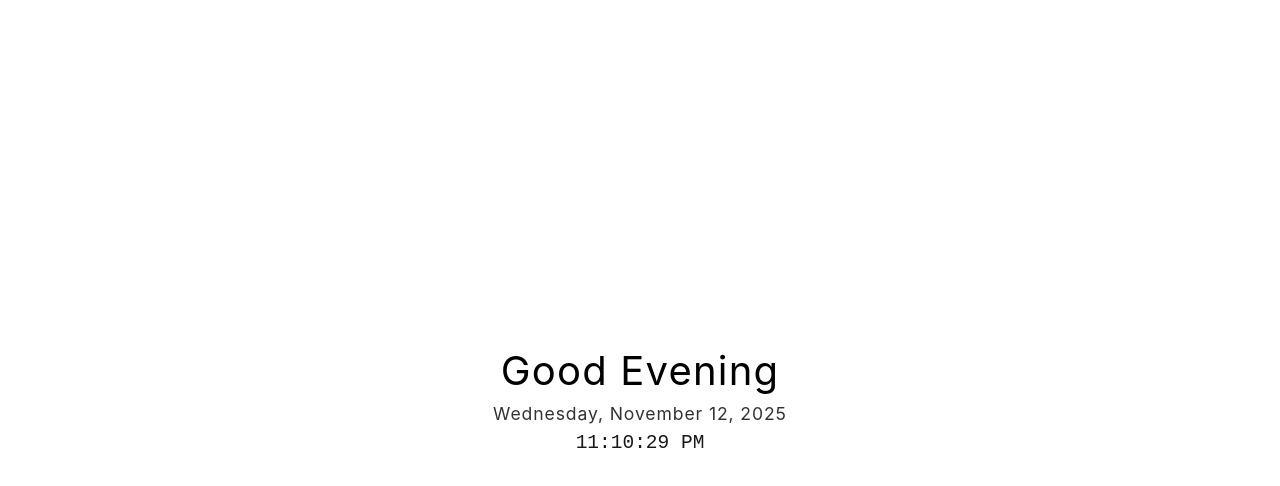
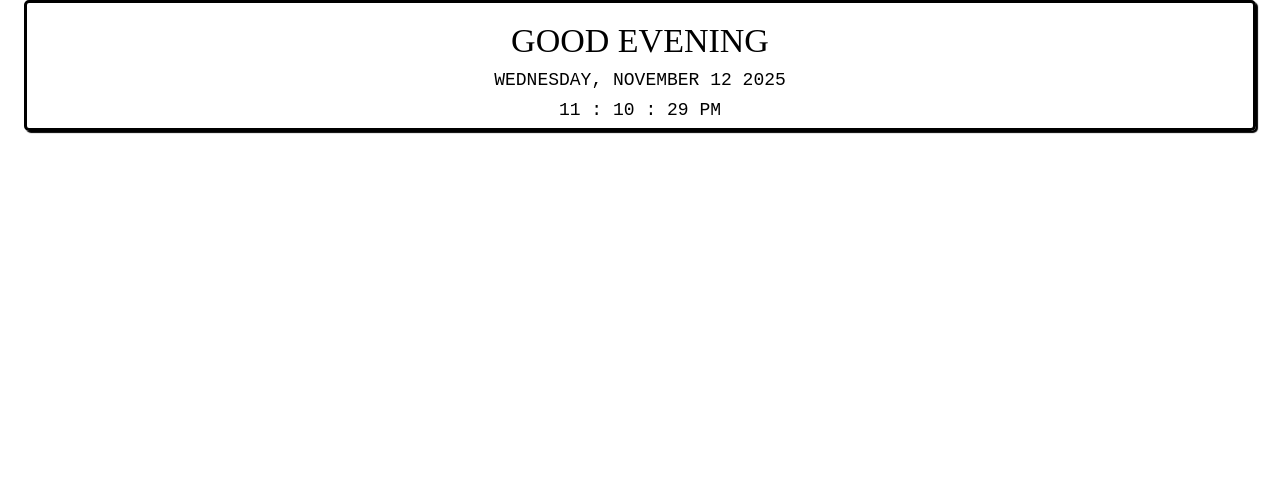
Before and after one commit to duckyghost3/notion-widget, a plain HTML site: page index.html in a window 1280 px wide. Drawn offline with Linux system fonts and the light colour scheme.

Commit message:
Update minimal widget index.html

```diff
--- a/index.html
+++ b/index.html
@@ -1,97 +1,146 @@
 <!DOCTYPE html>
 <html lang="en">
 <head>
-  <meta charset="UTF-8" />
-  <meta name="viewport" content="width=device-width, initial-scale=1.0" />
-  <title>Minimal Greetings</title>
+  <meta charset="UTF-8">
+  <meta name="viewport" content="width=device-width, initial-scale=1.0">
+  <title>Greetings</title>
 
   <style>
+    /* Default (Light Mode) */
     :root {
-      --text-color: #000000;
-      --background-color: transparent;
+      --text-colour: #000000;
+      --border-colour: #000000;
+      --shadow-colour: #000000;
+      --background-colour: transparent;
     }
 
+    /* Dark Mode */
     @media (prefers-color-scheme: dark) {
       :root {
-        --text-color: #ffffff;
-        --background-color: transparent;
+        --text-colour: #ffffff;
+        --border-colour: #ffffff;
+        --shadow-colour: #ffffff;
+        --background-colour: transparent;
       }
     }
 
     body {
-      font-family: "Inter", system-ui, sans-serif;
-      font-weight: 400;
-      color: var(--text-color);
-      background: var(--background-color);
+      font-variant-caps: all-petite-caps;
+      background: var(--background-colour);
+      margin: 0;
+      padding: 0;
+    }
+
+    .widget {
+      padding: 5px 5px;
+      color: var(--text-colour);
       display: flex;
-      flex-direction: column;
       justify-content: center;
       align-items: center;
-      height: 100vh;
-      margin: 0;
-      text-align: center;
+      flex-direction: column;
+      max-width: 95%;
+      margin: auto;
+      border: 3px solid var(--border-colour);
+      border-radius: 5px;
+      box-shadow: 2px 2px 1px 0px var(--shadow-colour);
+      background: transparent;
     }
 
     .greet {
-      font-size: 2.5em;
-      letter-spacing: 0.03em;
-      margin-bottom: 0.2em;
+      font-size: 3em;
+      color: var(--text-colour);
     }
 
     .date {
-      font-size: 1.1em;
-      letter-spacing: 0.05em;
-      opacity: 0.8;
-      margin-bottom: 0.5em;
+      font-family: monospace;
+      font-size: 2em;
+      color: var(--text-colour);
     }
 
     .clock {
-      font-size: 1.5em;
       font-family: monospace;
-      opacity: 0.9;
+      font-size: 2em;
+      color: var(--text-colour);
+    }
+
+    .time {
+      display: inline-block;
+      min-width: 20px;
+    }
+
+    .colon {
+      font-size: 1em;
+      display: inline-block;
     }
   </style>
 </head>
 <body>
-  <div class="greet" id="greet"></div>
-  <div class="date" id="date"></div>
-  <div class="clock" id="clock"></div>
+  <div class="container">
+    <div class="widget">
+      <div class="greet" id="greet"></div>
+      <div class="date" id="date"></div>
+      <div class="clock">
+        <div class="time" id="hour"></div>
+        <div class="colon">:</div>
+        <div class="time" id="min"></div>
+        <div class="colon">:</div>
+        <div class="time" id="sec"></div>
+      </div>
+    </div>
+  </div>
 
   <script>
-    function updateWidget() {
-      const now = new Date();
-      const hrs = now.getHours();
-      const mins = now.getMinutes();
-      const secs = now.getSeconds();
-
-      // Greeting
-      let greet = '';
-      if (hrs < 12) greet = 'Good Morning';
-      else if (hrs < 18) greet = 'Good Afternoon';
-      else greet = 'Good Evening';
-
-      // Date
-      const days = ['Sunday', 'Monday', 'Tuesday', 'Wednesday', 'Thursday', 'Friday', 'Saturday'];
-      const months = [
-        'January', 'February', 'March', 'April', 'May', 'June',
-        'July', 'August', 'September', 'October', 'November', 'December'
-      ];
-      const dateStr = `${days[now.getDay()]}, ${months[now.getMonth()]} ${now.getDate()}, ${now.getFullYear()}`;
-
-      // Time
-      const hour12 = (hrs % 12) || 12;
-      const ampm = hrs >= 12 ? 'PM' : 'AM';
-      const timeStr = `${String(hour12).padStart(2, '0')}:${String(mins).padStart(2, '0')}:${String(secs).padStart(2, '0')} ${ampm}`;
-
-      // Display
-      document.getElementById('greet').innerText = greet;
-      document.getElementById('date').innerText = dateStr;
-      document.getElementById('clock').innerText = timeStr;
-
-      requestAnimationFrame(updateWidget);
+    function dispalyGreetings(today) {
+      const hrs = today.getHours();
+      let greet = "";
+      if (hrs < 12) greet = "Good Morning";
+      else if (hrs >= 12 && hrs <= 17) greet = "Good Afternoon";
+      else if (hrs >= 17 && hrs <= 24) greet = "Good Evening";
+      document.getElementById("greet").innerHTML = greet;
     }
 
-    updateWidget();
+    function dispalyDate(today) {
+      const days = ["Sunday", "Monday", "Tuesday", "Wednesday", "Thursday", "Friday", "Saturday"];
+      const monthNames = [
+        "January", "February", "March", "April", "May", "June",
+        "July", "August", "September", "October", "November", "December"
+      ];
+      const dayName = days[today.getDay()];
+      const monthName = monthNames[today.getMonth()];
+      const date = today.getDate();
+      const year = today.getFullYear();
+      document.getElementById("date").innerHTML = `${dayName}, ${monthName} ${date} ${year}`;
+    }
+
+    function dispalyClock(today) {
+      let hour = padZeros(twelveHour(today.getHours()));
+      let minutes = padZeros(today.getMinutes());
+      let seconds = padZeros(today.getSeconds());
+      seconds += today.getHours() >= 12 ? " pm" : " am";
+      document.getElementById("hour").innerHTML = hour;
+      document.getElementById("min").innerHTML = minutes;
+      document.getElementById("sec").innerHTML = seconds;
+    }
+
+    function twelveHour(hour) {
+      if (hour > 12) return hour - 12;
+      if (hour === 0) return 12;
+      return hour;
+    }
+
+    function padZeros(num) {
+      return num < 10 ? "0" + num : num;
+    }
+
+    function dispalyWidget() {
+      const today = new Date();
+      dispalyGreetings(today);
+      dispalyDate(today);
+      dispalyClock(today);
+      setTimeout(dispalyWidget, 500);
+    }
+
+    dispalyWidget();
   </script>
 </body>
 </html>
```
